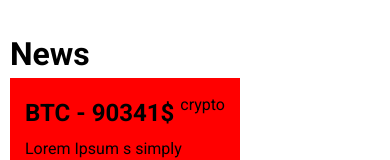
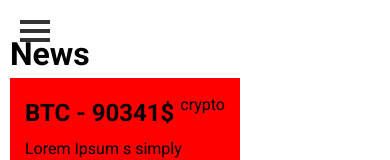
Before and after one commit to DiogoReiss/natixisHackathon, a React (Vite) app in the folder frontend/: page / in a window 390 px wide. Shown: the top 160 px of the page. Built offline with nearby package versions, Linux system fonts and the light colour scheme.

Commit message:
Added the hamburger menu

```diff
--- a/frontend/src/App.jsx
+++ b/frontend/src/App.jsx
@@ -3,6 +3,8 @@ import './styles/grid.css'
 import './styles/style.css'
 
 import Home from './components/HomePage/home'
+import HamburgerMenu
+    from "./components/SideMenu/sideMenu.jsx";
 
 function App() {
   return (
@@ -15,6 +17,7 @@ function App() {
       </head>
       <body>
         <Home />
+        <HamburgerMenu />
       </body>
     </>
   )
--- /dev/null
+++ b/frontend/src/components/SideMenu/HamburgerMenu.css
@@ -0,0 +1,92 @@
+/* HamburgerMenu.css */
+.hamburger-menu {
+    position: fixed; /* Fixed positioning to keep it in the top-left corner */
+    top: 20px; /* Space from the top */
+    left: 20px; /* Space from the left */
+    z-index: 1000; /* Ensure the menu appears above other content */
+}
+
+.hamburger-icon {
+    display: flex;
+    flex-direction: column;
+    justify-content: space-between;
+    width: 30px;
+    height: 22px;
+    background: transparent;
+    border: none;
+    cursor: pointer;
+}
+
+.bar {
+    width: 30px;
+    height: 4px;
+    background: #333;
+    transition: transform 0.3s ease, opacity 0.3s ease;
+}
+
+.bar.open:nth-child(1) {
+    transform: rotate(45deg) translateY(8px);
+}
+
+.bar.open:nth-child(2) {
+    opacity: 0;
+}
+
+.bar.open:nth-child(3) {
+    transform: rotate(-45deg) translateY(-8px);
+}
+
+.menu {
+    display: none; /* Initially hide the menu */
+    position: fixed;
+    top: 0; /* Align to the top */
+    left: -250px; /* Start off-screen on the left */
+    background: #333;
+    width: 250px; /* Adjust the width to fit your menu items */
+    height: 100vh; /* Full height of the viewport */
+    padding: 10px 0;
+    transition: transform 0.3s ease; /* Smooth transition */
+}
+
+.menu.open {
+    display: block; /* Show the menu when open */
+    transform: translateX(250px); /* Slide the menu in from the left */
+}
+
+.menu ul {
+    list-style: none;
+    padding: 0;
+    margin: 0;
+}
+
+.menu ul li {
+    padding: 10px;
+    text-align: center;
+}
+
+.menu ul li a {
+    color: white;
+    text-decoration: none;
+    font-size: 18px;
+}
+
+.menu ul li a:hover {
+    background: #555;
+}
+
+/* Style for the close button (X) */
+.close-btn {
+    position: absolute;
+    top: 20px; /* Space from the top */
+    right: 20px; /* Space from the right */
+    background: transparent;
+    border: none;
+    color: white;
+    font-size: 30px;
+    cursor: pointer;
+    z-index: 1100; /* Ensure the button is above the menu */
+}
+
+.close-btn:hover {
+    color: #f00; /* Change color on hover */
+}
--- a/frontend/src/components/SideMenu/sideMenu.jsx
+++ b/frontend/src/components/SideMenu/sideMenu.jsx
@@ -1,5 +1,35 @@
-function SideMenu () {
+import React, { useState } from 'react';
+import './HamburgerMenu.css';
 
-}
+const HamburgerMenu = () => {
+    const [isOpen, setIsOpen] = useState(false);
 
-export default SideMenu;
+    const toggleMenu = () => {
+        setIsOpen(!isOpen);
+    };
+
+    const closeMenu = () => {
+        setIsOpen(false); // Close the menu when the close button is clicked
+    };
+
+    return (
+        <div className="hamburger-menu">
+            <button className="hamburger-icon" onClick={toggleMenu}>
+                <div className={`bar ${isOpen ? 'open' : ''}`}></div>
+                <div className={`bar ${isOpen ? 'open' : ''}`}></div>
+                <div className={`bar ${isOpen ? 'open' : ''}`}></div>
+            </button>
+            <nav className={`menu ${isOpen ? 'open' : ''}`}>
+                <button className="close-btn" onClick={closeMenu}>X</button>
+                <ul>
+                    <li><a href="#home">Home</a></li>
+                    <li><a href="#services">Services</a></li>
+                    <li><a href="#about">About</a></li>
+                    <li><a href="#contact">Contact</a></li>
+                </ul>
+            </nav>
+        </div>
+    );
+};
+
+export default HamburgerMenu;
```
Also changed, not shown: 1 other file (tests, documents, lock files or other folders).
